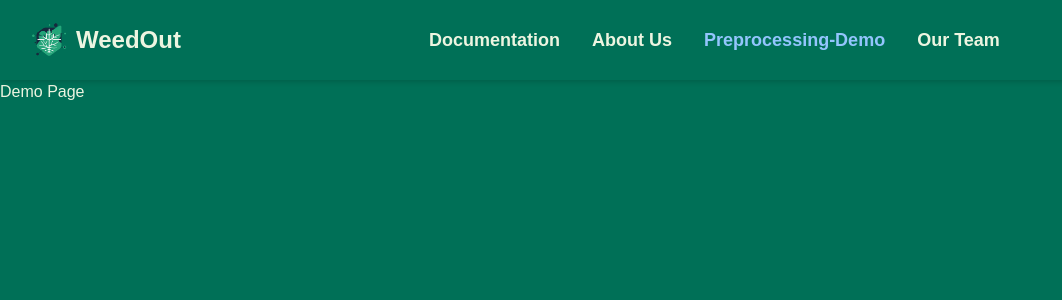
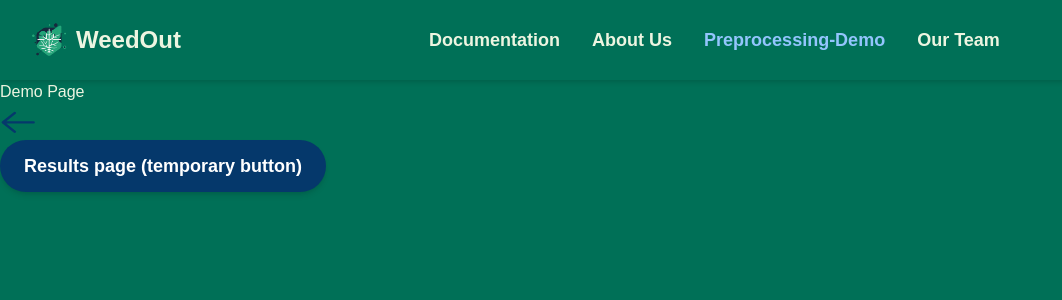
Before and after one commit to uoftweb-admin/weedout-project, a Next.js app in the folder frontend/: page /preprocessing/demo in a window 1280 px wide. Shown: the top 300 px of the page, without its empty margins (0-1062 px from the left). Built offline with nearby package versions, Linux system fonts and the light colour scheme; a web font is replaced by a local one.

Commit message:
added basic instructional info for the preprocessing demo pages for developers to use while creating the pages

```diff
--- a/frontend/app/preprocessing/demo/page.jsx
+++ b/frontend/app/preprocessing/demo/page.jsx
@@ -1,9 +1,30 @@
+"use client"
 import React from 'react'
+import { useRouter } from "next/navigation";
+import { GoArrowLeft } from "react-icons/go";
 
 export default function page() {
+
+    const router = useRouter();
+
   return (
     <div>
         <h1>Demo Page</h1>
+        <button
+            onClick={() => router.push("/preprocessing")}
+            className="flex items-center text-blueText hover:text-infoBoxes transition duration-300 ease-in-out"
+            >
+            <GoArrowLeft className="text-4xl scale-x-125 inherit" />
+        </button>
+
+        {/* Temporary button to go to results page*/}
+        <button
+            onClick={() => router.push("/preprocessing/results")}
+            className="bg-blueText text-white text-lg font-semibold px-6 py-3 rounded-full shadow-md
+            hover:shadow-2xl hover:bg-gradient-to-r hover:from-infoBoxes hover:to-blueText
+            transition duration-300 ease-in-out">
+                Results page (temporary button)
+          </button>
     </div>
   )
 }
--- a/frontend/app/preprocessing/results/page.jsx
+++ b/frontend/app/preprocessing/results/page.jsx
@@ -0,0 +1,25 @@
+"use client"
+import React from 'react'
+import { useRouter } from "next/navigation";
+import { GoArrowLeft } from "react-icons/go";
+
+export default function page() {
+
+const router = useRouter();
+
+  return (
+    <div>
+      <h1>Results page, here we will display a button that the user can click to automatically donwload their
+        cleaned dataset. We will also display some analytics about the data here. Consider the data displayed by Tableau and
+        other data analysis software to get an idea of what we can show.
+        </h1>
+
+        <button
+            onClick={() => router.push("/preprocessing/demo")}
+            className="flex items-center text-blueText hover:text-infoBoxes transition duration-300 ease-in-out"
+            >
+            <GoArrowLeft className="text-4xl scale-x-125 inherit" />
+        </button>
+    </div>
+  )
+}
--- a/frontend/package.json
+++ b/frontend/package.json
@@ -12,7 +12,8 @@
     "highlight.js": "^11.11.1",
     "next": "15.1.4",
     "react": "^19.0.0",
-    "react-dom": "^19.0.0"
+    "react-dom": "^19.0.0",
+    "react-icons": "^5.5.0"
   },
   "devDependencies": {
     "@eslint/eslintrc": "^3",
```
Also changed, not shown: 1 other file (tests, documents, lock files or other folders).
